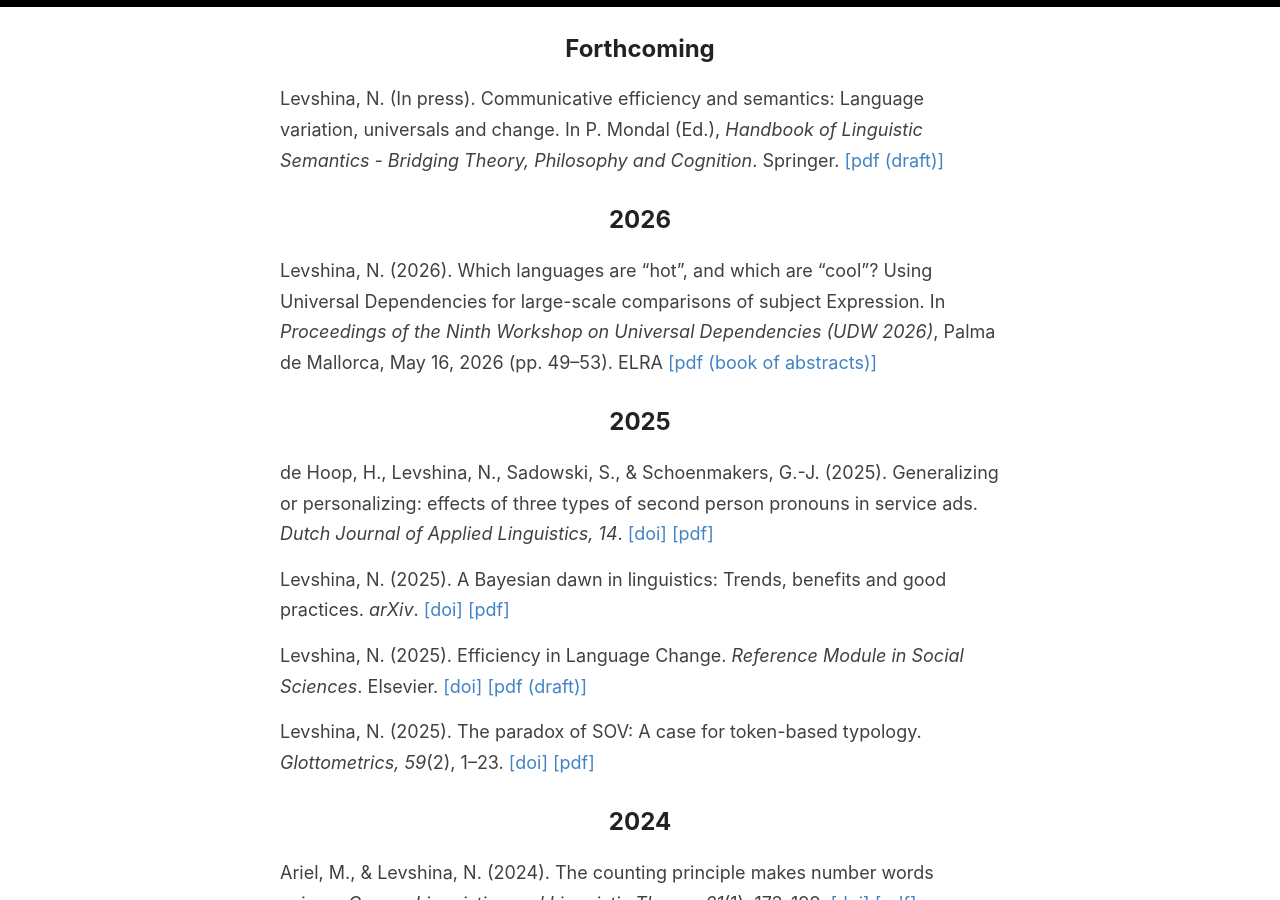
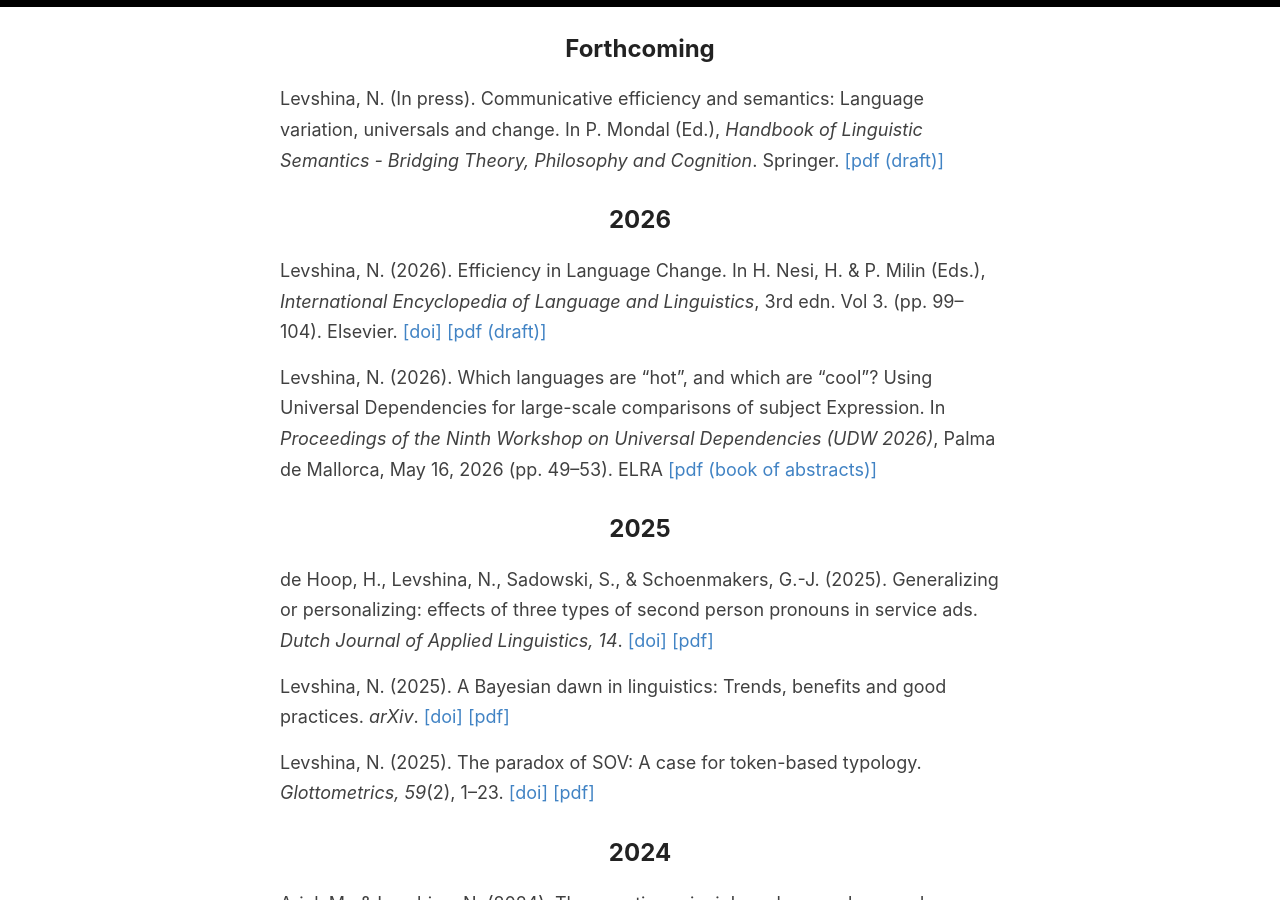
Before and after one commit to levshina/levshina.github.io, a Jekyll site: the page built from _pages/publications.md, in a window 1280 px wide and 900 px high, scrolled down 323 px. Built offline with Jekyll 4.4.1, drawn with Linux system fonts in a browser that asks for light colours.

Commit message:
Update publications.md

```diff
--- a/_pages/publications.md
+++ b/_pages/publications.md
@@ -11,6 +11,8 @@ Levshina, N. (In press). Communicative efficiency and semantics: Language variat
 
 ## 2026
 
+Levshina, N. (2026). Efficiency in Language Change. In H. Nesi, H. & P. Milin (Eds.), <i>International Encyclopedia of Language and Linguistics</i>, 3rd edn. Vol 3. (pp. 99–104). Elsevier. <a target="_blank" href = "https://doi.org/10.1016/B978-0-323-95504-1.00881-4">[doi]</a> <a target="_blank" href="/docs/Levshina2025_EfficiencyLanguageChange.pdf"> [pdf (draft)] </a>
+
 Levshina, N. (2026). Which languages are “hot”, and which are “cool”? Using Universal Dependencies for large-scale comparisons of subject
 Expression. In <i>Proceedings of the Ninth Workshop on Universal Dependencies (UDW 2026)</i>, Palma de Mallorca, May 16, 2026 (pp. 49–53). ELRA  <a target="_blank" href = "http://lrec-conf.org/proceedings/lrec2026/workshops/udw/2026.udw-1.0.pdf">[pdf (book of abstracts)]</a>
 
@@ -20,8 +22,6 @@ de Hoop, H., Levshina, N., Sadowski, S., & Schoenmakers, G.-J. (2025). Generaliz
 
 Levshina, N. (2025). A Bayesian dawn in linguistics: Trends, benefits and good practices. <i>arXiv</i>.
 <a target="_blank" href = "https://doi.org/10.48550/arXiv.2509.17161">[doi]</a> <a target="_blank" href="/docs/Levshina2025_BayesianRegression_Preprint.pdf"> [pdf] </a>
-
-Levshina, N. (2025). Efficiency in Language Change. <i>Reference Module in Social Sciences</i>. Elsevier. <a target="_blank" href = "https://doi.org/10.1016/B978-0-323-95504-1.00881-4">[doi]</a> <a target="_blank" href="/docs/Levshina2025_EfficiencyLanguageChange.pdf"> [pdf (draft)] </a>
 
 Levshina, N. (2025). The paradox of SOV: A case for token-based typology. <i>Glottometrics, 59</i>(2), 1–23. <a target="_blank" href="https://doi.org/10.53482/2025_59_425">[doi]</a> <a target="_blank" href="/docs/Levshina2025_ParadoxSOV_Glottometrics.pdf"> [pdf] </a>
 
```
